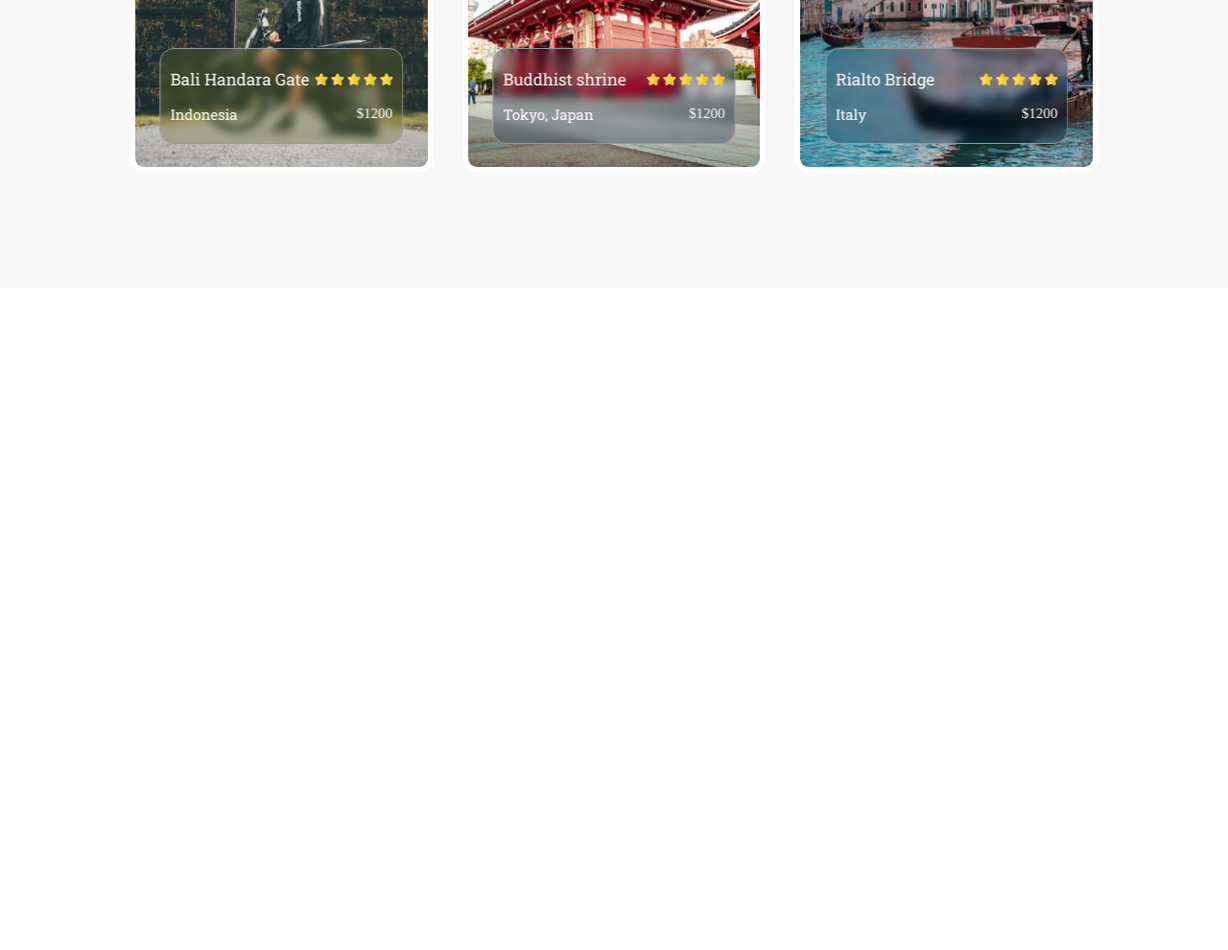
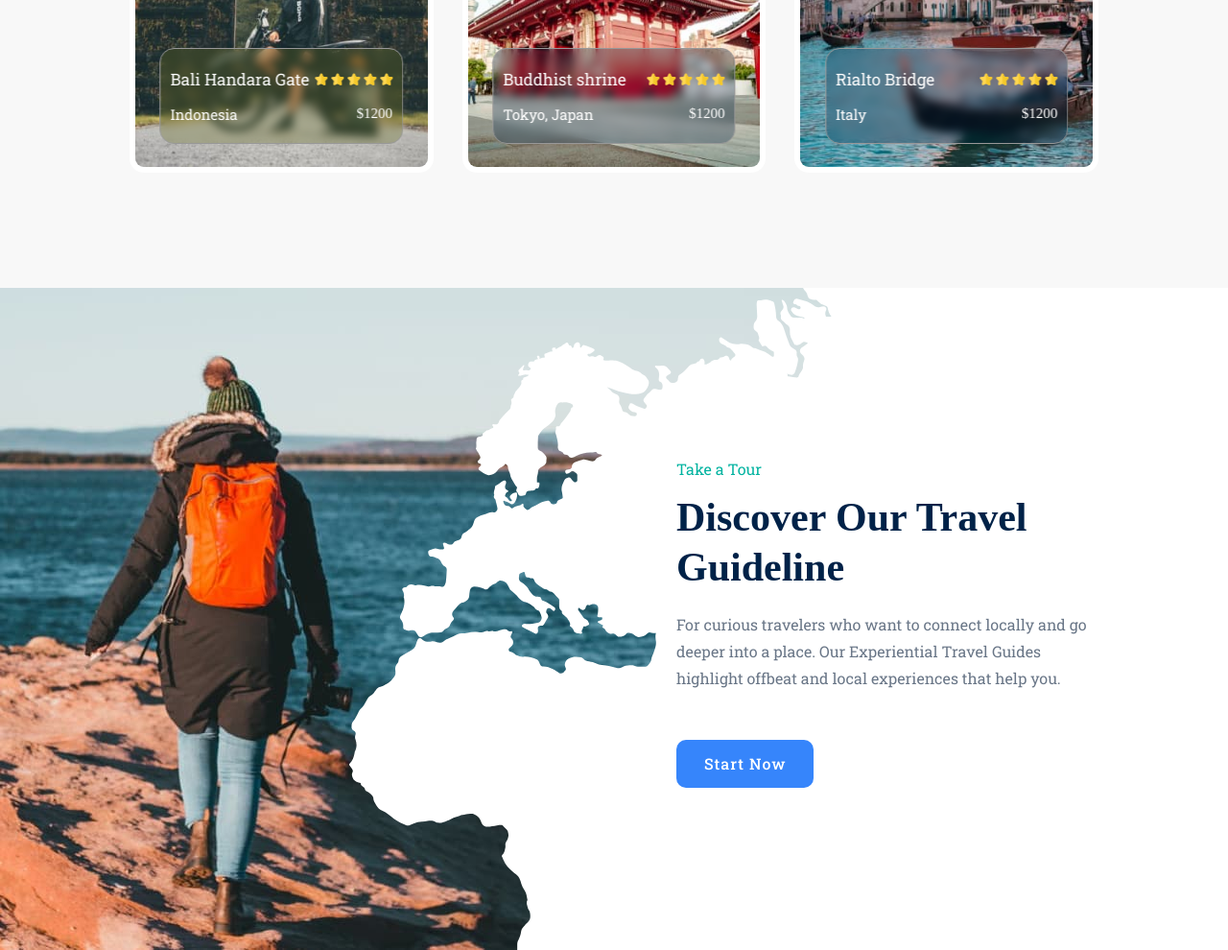
Before and after one commit to lordponchik/ex.Tripgoal, a website built with Parcel: page src/index.html in a window 1280 px wide. Shown: the part 2344-3334 px from the top of the page at 96% size. Before the commit the page ends 2644 px from the top, so only its background shows below. Built offline with nearby package versions, Linux system fonts and the light colour scheme; a web font is replaced by a local one.

Commit message:
add section guideline

```diff
--- a/src/index.html
+++ b/src/index.html
@@ -283,6 +283,20 @@
           </ul>
         </div>
       </section>
+      <section class="guideline">
+        <div class="container">
+          <div class="guideline__wrapper">
+            <p class="guideline__subtitle">Take a Tour</p>
+            <h2 class="guideline__title">Discover Our Travel Guideline</h2>
+            <p class="guideline__description">
+              For curious travelers who want to connect locally and go deeper
+              into a place. Our Experiential Travel Guides highlight offbeat and
+              local experiences that help you.
+            </p>
+            <button type="button" class="btn">Start Now</button>
+          </div>
+        </div>
+      </section>
     </main>
   </body>
 </html>
--- a/src/scss/index.scss
+++ b/src/scss/index.scss
@@ -6,3 +6,4 @@
 @import "./layout/hero";
 @import "./layout/find-travel";
 @import "./layout/sug-loc";
+@import "./layout/guideline";
--- /dev/null
+++ b/src/scss/layout/_guideline.scss
@@ -0,0 +1,29 @@
+.guideline {
+  position: relative;
+  height: 690px;
+
+  background: url("../image/map.svg") no-repeat 145%,
+    url("../image/travel-guideline.jpg") no-repeat;
+}
+.guideline__wrapper {
+  width: 440px;
+  padding-top: 175px;
+  margin-left: auto;
+}
+.guideline__subtitle {
+  margin-bottom: 10px;
+
+  color: $secondary-accent-color;
+}
+.guideline__title {
+  margin-bottom: 20px;
+
+  font-family: $secondary-font-title;
+  font-size: 42px;
+  line-height: 1.24;
+
+  color: $header-color;
+}
+.guideline__description {
+  margin-bottom: 50px;
+}
```
Also changed, not shown: src/image/map.svg (added).
